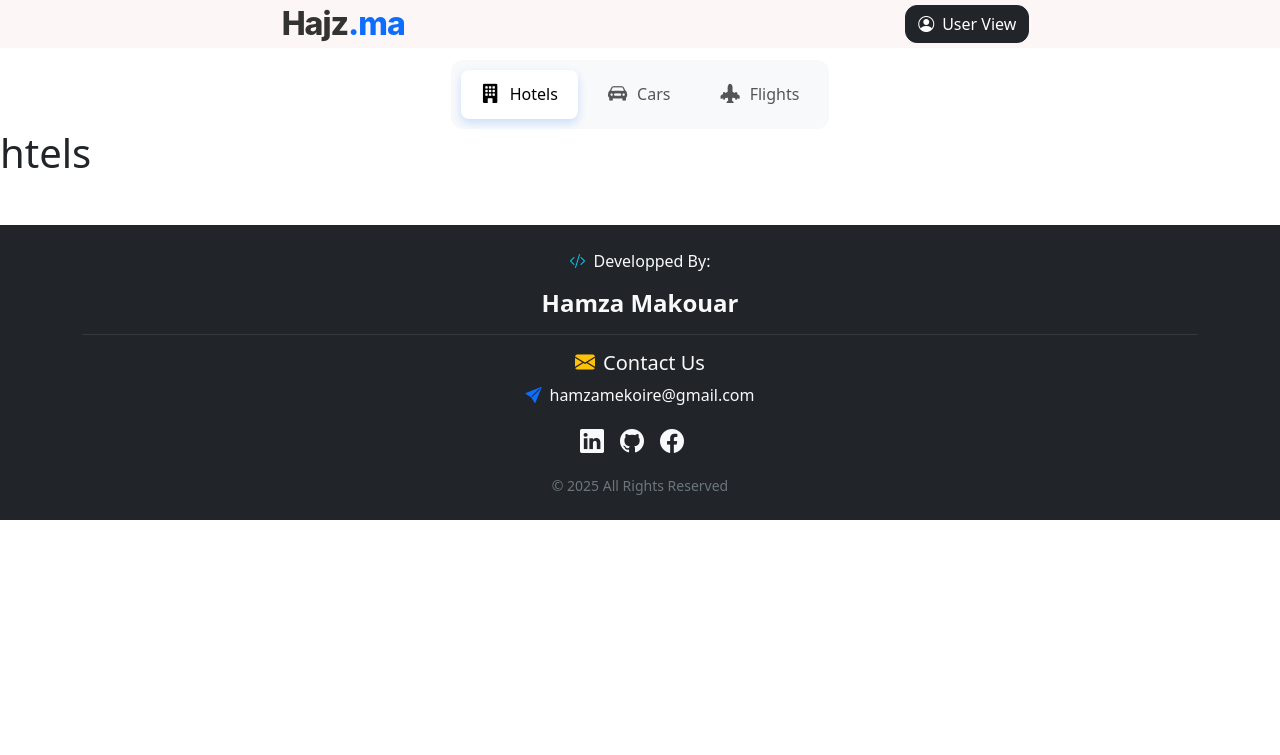
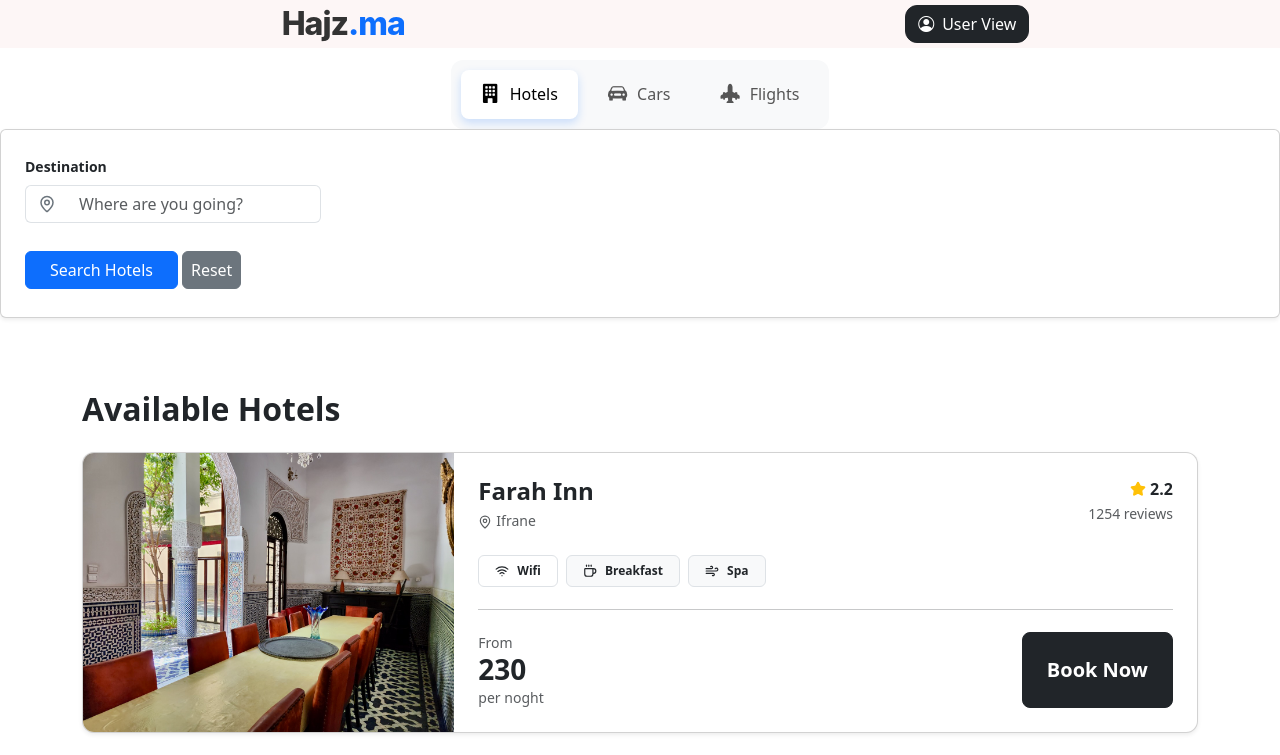
Before and after one commit to makouarHamza/Hajz.ma, a React (Vite) app: page /hotels in a window 1280 px wide. Shown: the top 755 px of the page. Built offline with nearby package versions, Linux system fonts and the light colour scheme; data requests are answered from the project's data file.

Commit message:
add a reset button of search

```diff
--- a/src/App.jsx
+++ b/src/App.jsx
@@ -73,9 +73,9 @@ function App() {
         </div>
         <Routes>
           <Route path='/' element={<h1>welcome</h1>}/>
-          <Route path='cars' element={<ListHotels / >}/>
+          <Route path='cars' element={<h1>cars</h1>}/>
           <Route path='flights' element={<h1>flights</h1>}/>
-          <Route path='hotels' element={<h1>htels</h1>}/>
+          <Route path='hotels' element={ <ListHotels /> }/>
         </Routes>
       </BrowserRouter>
 
--- a/src/hotels/hotelsList.jsx
+++ b/src/hotels/hotelsList.jsx
@@ -21,8 +21,12 @@ const ListHotels= () => {
     const handleSubmit = (e) => {
         e.preventDefault();
         setFiltredList(hotelData.filter((hotel)=>hotel.city.trim().toLowerCase().includes(destination.trim().toLowerCase())));
-        // console.log(filtredList);
     };
+
+    const handlerReset = () => {
+      setFiltredList([]);
+      setDestination("")
+    }
 
   return (
     <>
@@ -52,6 +56,9 @@ const ListHotels= () => {
           <button type="submit" className="btn btn-primary px-4">
             Search Hotels
           </button>
+          <button type='reset' onClick={handlerReset} className="btn btn-secondary px-2 m-1">
+            Reset
+          </button>
         </div>
       </form>
     </div>
```
